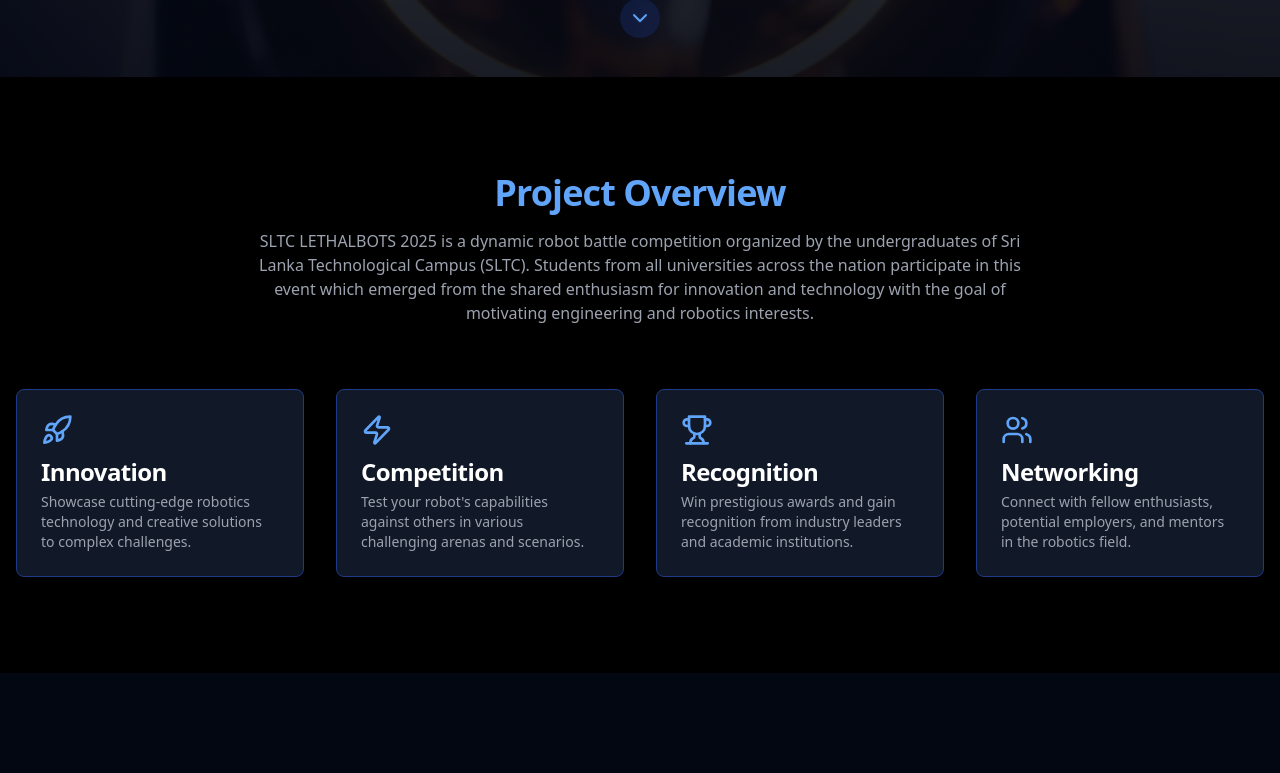
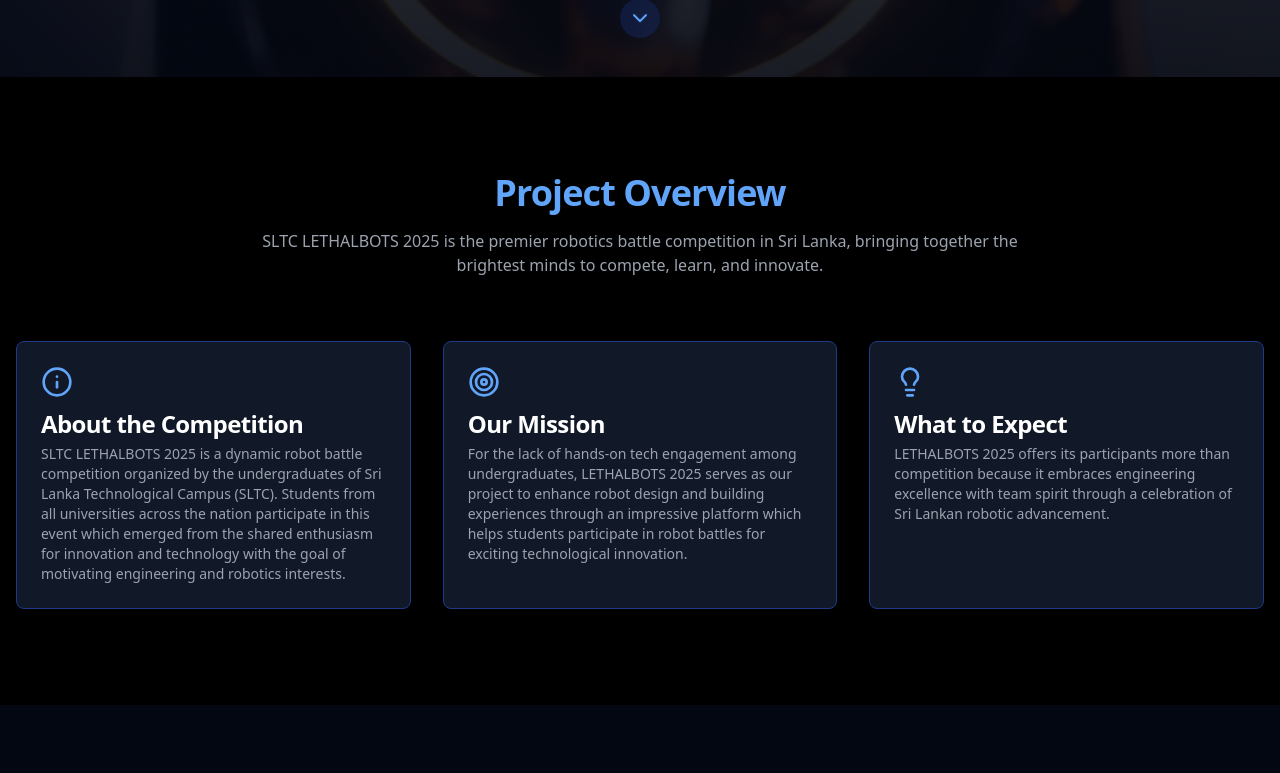
Before and after one commit to Eranga725/LethalBot-Robotic-Competion-2025, a Next.js app: page / in a window 1280 px wide. Shown: the part 787-1560 px from the top of the page. Built offline with nearby package versions, Linux system fonts and the light colour scheme.

Commit message:
feat: enhance project overview section with improved content and animations

```diff
--- a/components/project-overview.tsx
+++ b/components/project-overview.tsx
@@ -1,68 +1,100 @@
-import { Rocket, Zap, Trophy, Users } from "lucide-react"
+"use client"
+
+import { Info, Target, Lightbulb } from "lucide-react"
 import { Card, CardContent, CardDescription, CardHeader, CardTitle } from "@/components/ui/card"
+import { motion } from "framer-motion"
 
 export default function ProjectOverview() {
+  const fadeInUp = {
+    hidden: { opacity: 0, y: 20 },
+    visible: (i: number) => ({
+      opacity: 1,
+      y: 0,
+      transition: {
+        delay: i * 0.2,
+        duration: 0.5,
+        ease: "easeOut",
+      },
+    }),
+  }
+
   return (
     <section id="overview" className="py-24">
       <div className="container mx-auto px-4">
         <div className="mb-16 text-center">
           <h2 className="mb-4 text-3xl font-bold tracking-tight sm:text-4xl text-blue-400">Project Overview</h2>
           <p className="mx-auto max-w-3xl text-gray-400">
-          SLTC LETHALBOTS 2025 is a dynamic robot battle competition organized by the undergraduates of Sri Lanka Technological
-Campus (SLTC). Students from all universities across the nation participate in this event which emerged from the shared
-enthusiasm for innovation and technology with the goal of motivating engineering and robotics interests.
-
+            SLTC LETHALBOTS 2025 is the premier robotics battle competition in Sri Lanka, bringing together the
+            brightest minds to compete, learn, and innovate.
           </p>
         </div>
 
-        <div className="grid gap-8 md:grid-cols-2 lg:grid-cols-4">
-          <Card className="bg-gray-900 border-blue-900 shadow-lg transform transition-all hover:shadow-blue-900/20 hover:shadow-xl hover:-translate-y-1">
+        <div className="grid gap-8 md:grid-cols-3">
+          <motion.div
+            custom={0}
+            initial="hidden"
+            whileInView="visible"
+            viewport={{ once: true, margin: "-50px" }}
+            variants={fadeInUp}
+          >
+            <Card className="bg-gray-900 border-blue-900 shadow-lg transform transition-all hover:shadow-blue-900/20 hover:shadow-xl hover:-translate-y-1 h-full">
               <CardHeader className="pb-2">
-              <Rocket className="mb-2 h-8 w-8 text-blue-400" />
-              <CardTitle className="text-white">Innovation</CardTitle>
+                <Info className="mb-2 h-8 w-8 text-blue-400" />
+                <CardTitle className="text-white">About the Competition</CardTitle>
               </CardHeader>
               <CardContent>
                 <CardDescription className="text-gray-400">
-                Showcase cutting-edge robotics technology and creative solutions to complex challenges.
+                  SLTC LETHALBOTS 2025 is a dynamic robot battle competition organized by the undergraduates of Sri
+                  Lanka Technological Campus (SLTC). Students from all universities across the nation participate in
+                  this event which emerged from the shared enthusiasm for innovation and technology with the goal of
+                  motivating engineering and robotics interests.
                 </CardDescription>
               </CardContent>
             </Card>
+          </motion.div>
 
-          <Card className="bg-gray-900 border-blue-900 shadow-lg transform transition-all hover:shadow-blue-900/20 hover:shadow-xl hover:-translate-y-1">
+          <motion.div
+            custom={1}
+            initial="hidden"
+            whileInView="visible"
+            viewport={{ once: true, margin: "-50px" }}
+            variants={fadeInUp}
+          >
+            <Card className="bg-gray-900 border-blue-900 shadow-lg transform transition-all hover:shadow-blue-900/20 hover:shadow-xl hover:-translate-y-1 h-full">
               <CardHeader className="pb-2">
-              <Zap className="mb-2 h-8 w-8 text-blue-400" />
-              <CardTitle className="text-white">Competition</CardTitle>
+                <Target className="mb-2 h-8 w-8 text-blue-400" />
+                <CardTitle className="text-white">Our Mission</CardTitle>
               </CardHeader>
               <CardContent>
                 <CardDescription className="text-gray-400">
-                Test your robot's capabilities against others in various challenging arenas and scenarios.
+                  For the lack of hands-on tech engagement among undergraduates, LETHALBOTS 2025 serves as our project
+                  to enhance robot design and building experiences through an impressive platform which helps students
+                  participate in robot battles for exciting technological innovation.
                 </CardDescription>
               </CardContent>
             </Card>
+          </motion.div>
 
-          <Card className="bg-gray-900 border-blue-900 shadow-lg transform transition-all hover:shadow-blue-900/20 hover:shadow-xl hover:-translate-y-1">
+          <motion.div
+            custom={2}
+            initial="hidden"
+            whileInView="visible"
+            viewport={{ once: true, margin: "-50px" }}
+            variants={fadeInUp}
+          >
+            <Card className="bg-gray-900 border-blue-900 shadow-lg transform transition-all hover:shadow-blue-900/20 hover:shadow-xl hover:-translate-y-1 h-full">
               <CardHeader className="pb-2">
-              <Trophy className="mb-2 h-8 w-8 text-blue-400" />
-              <CardTitle className="text-white">Recognition</CardTitle>
+                <Lightbulb className="mb-2 h-8 w-8 text-blue-400" />
+                <CardTitle className="text-white">What to Expect</CardTitle>
               </CardHeader>
               <CardContent>
                 <CardDescription className="text-gray-400">
-                Win prestigious awards and gain recognition from industry leaders and academic institutions.
+                  LETHALBOTS 2025 offers its participants more than competition because it embraces engineering
+                  excellence with team spirit through a celebration of Sri Lankan robotic advancement.
                 </CardDescription>
               </CardContent>
             </Card>
-
-          <Card className="bg-gray-900 border-blue-900 shadow-lg transform transition-all hover:shadow-blue-900/20 hover:shadow-xl hover:-translate-y-1">
-            <CardHeader className="pb-2">
-              <Users className="mb-2 h-8 w-8 text-blue-400" />
-              <CardTitle className="text-white">Networking</CardTitle>
-            </CardHeader>
-            <CardContent>
-              <CardDescription className="text-gray-400">
-                Connect with fellow enthusiasts, potential employers, and mentors in the robotics field.
-              </CardDescription>
-            </CardContent>
-          </Card>
+          </motion.div>
         </div>
       </div>
     </section>
```
Lines whose indentation alone changed are shown as unchanged.
